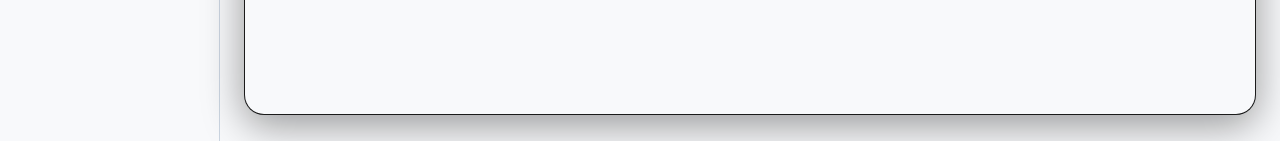
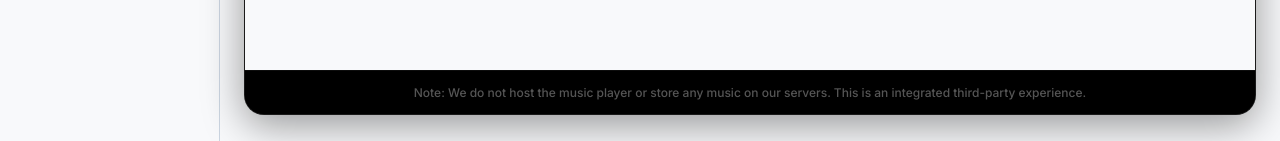
Before and after one commit to priyankarpadhy-eng/market, a React (Vite) app: page /music in a window 1280 px wide. Shown: the part 673-814 px from the top of the page. Built offline with nearby package versions, Linux system fonts and the light colour scheme; no server answers; the database is empty; sample sign-in values are in the browser's storage.

Commit message:
Add hosting and storage disclaimer for music player across the platform

```diff
--- a/src/components/music/MusicPlayer.css
+++ b/src/components/music/MusicPlayer.css
@@ -98,11 +98,26 @@
 .monochrome-footer {
     background: #000;
     padding: 12px 16px;
+    display: flex;
+    flex-direction: column;
+    gap: 4px;
+    border-top: 1px solid rgba(255, 255, 255, 0.04);
+}
+
+.footer-engine {
     font-size: 10px;
     color: #666;
     text-transform: uppercase;
     letter-spacing: 3px;
     text-align: center;
     font-weight: 800;
-    border-top: 1px solid rgba(255, 255, 255, 0.04);
 }
+
+.footer-disclaimer {
+    font-size: 8px;
+    color: #444;
+    text-transform: none;
+    letter-spacing: 0.5px;
+    text-align: center;
+    font-weight: 500;
+}
--- a/src/components/music/MusicPlayer.jsx
+++ b/src/components/music/MusicPlayer.jsx
@@ -30,7 +30,8 @@ export default function MusicPlayer() {
             </div>
 
             <div className="monochrome-footer">
-                <span>High Fidelity Audio Engine</span>
+                <span className="footer-engine">High Fidelity Audio Engine</span>
+                <span className="footer-disclaimer">Third-party content. Not hosted or stored by us.</span>
             </div>
         </div>
     );
--- a/src/pages/Music.css
+++ b/src/pages/Music.css
@@ -7,11 +7,27 @@
     position: relative;
     box-shadow: 0 10px 40px rgba(0, 0, 0, 0.4);
     border: 1px solid rgba(255, 255, 255, 0.1);
+    display: flex;
+    flex-direction: column;
 }
 
 .music-page-iframe {
+    flex: 1;
     width: 100%;
-    height: 100%;
     border: none;
     background: transparent;
 }
+
+.music-page-footer {
+    background: #000;
+    padding: 12px 20px;
+    border-top: 1px solid rgba(255, 255, 255, 0.05);
+    text-align: center;
+}
+
+.music-page-footer p {
+    font-size: 0.75rem;
+    color: #555;
+    margin: 0;
+    font-weight: 500;
+}
--- a/src/pages/Music.jsx
+++ b/src/pages/Music.jsx
@@ -11,6 +11,9 @@ export default function Music() {
                 title="Monochrome Player"
                 allow="autoplay; clipboard-write; encrypted-media; fullscreen; picture-in-picture"
             />
+            <div className="music-page-footer">
+                <p>Note: We do not host the music player or store any music on our servers. This is an integrated third-party experience.</p>
+            </div>
         </div>
     );
 }
--- a/src/pages/Terms.jsx
+++ b/src/pages/Terms.jsx
@@ -86,6 +86,14 @@ export default function Terms() {
                             </h2>
                             <p>Marketplace and its active creators shall not be held liable for any indirect, incidental, severe, or absolute consequential damages definitively resulting from the use of our services, including but not limited to lost profits, targeted data loss, or physical harm directly resulting from user-coordinated meetups.</p>
                         </section>
+
+                        <section>
+                            <h2 style={{ color: 'var(--lp-text)', fontSize: '1.5rem', fontWeight: 800, marginBottom: '16px', display: 'flex', alignItems: 'center', gap: '12px' }}>
+                                <div style={{ width: '6px', height: '24px', background: '#6366f1', borderRadius: '4px' }}></div>
+                                5. Third-Party Services & Music
+                            </h2>
+                            <p>The application integrates certain third-party experiences, including the music player. <strong>We do not host the music player engine, nor do we store, upload, or possess any music files</strong> on our servers. All music content is streamed directly from third-party providers. We are not responsible for the availability, copyright status, or content of these external services.</p>
+                        </section>
                     </div>
                 </div>
             </div>
```
Also changed, not shown: 1 other file (tests, documents, lock files or other folders).
